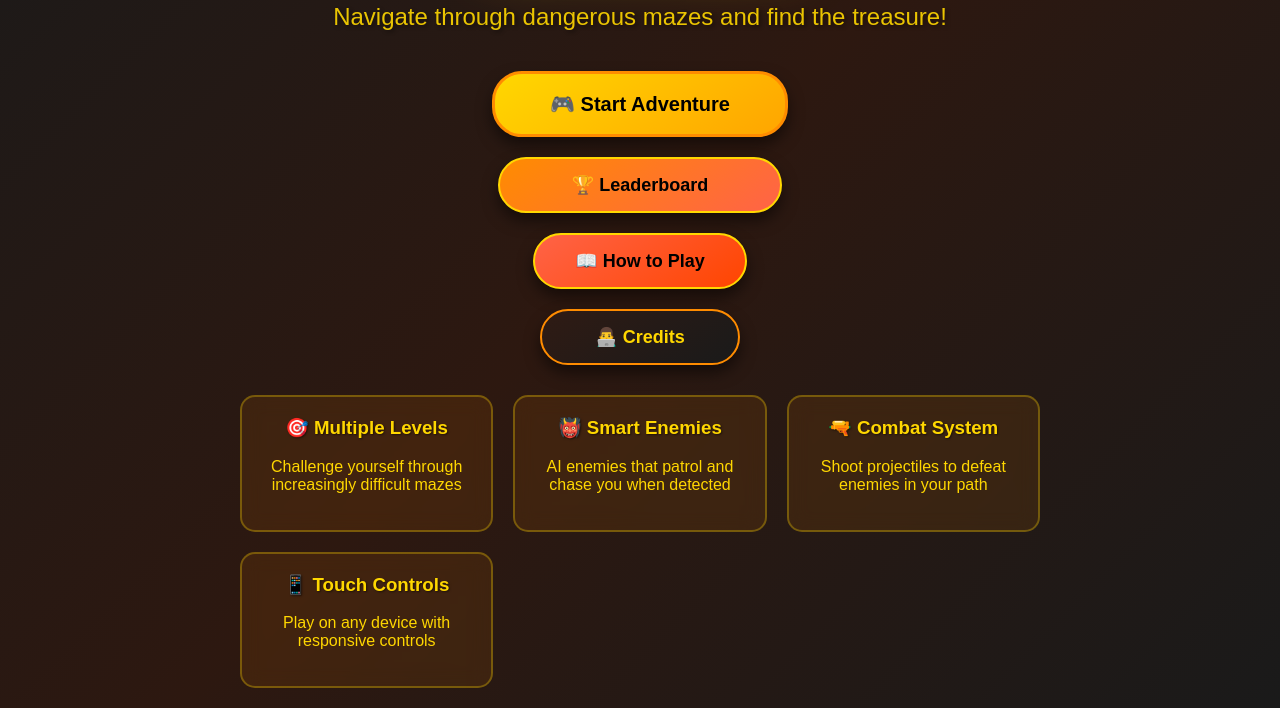
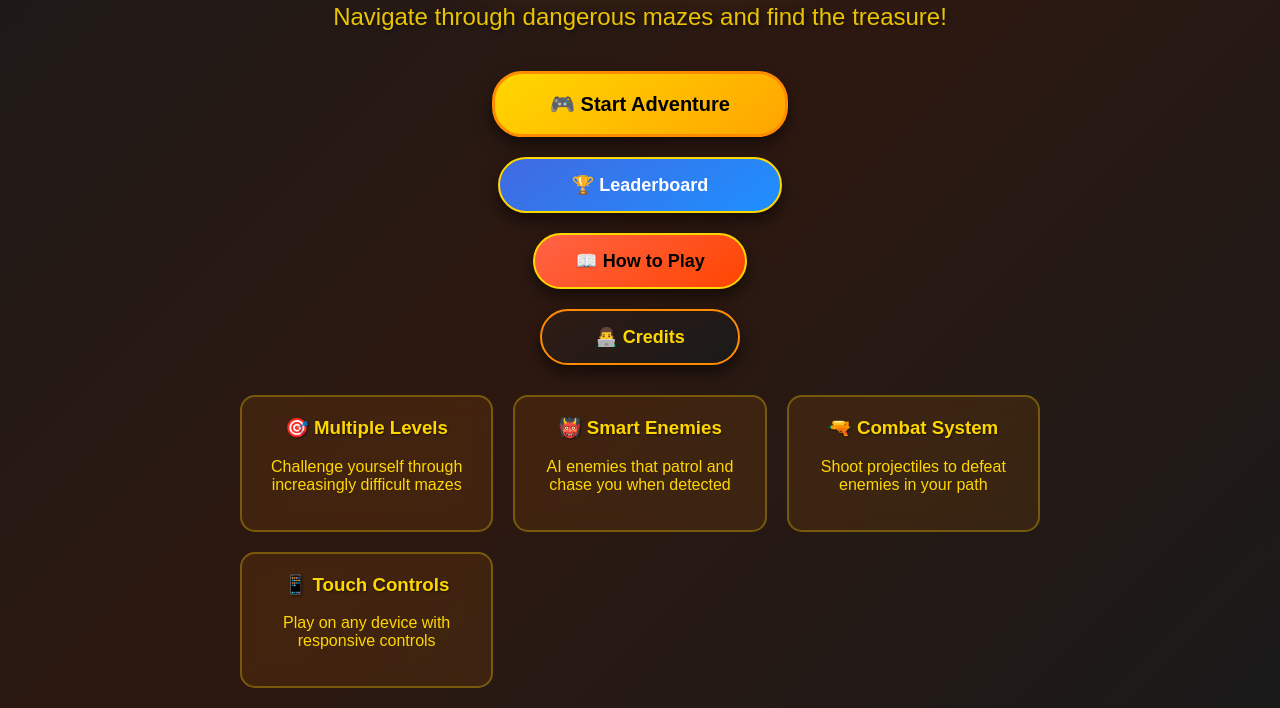
Before and after one commit to rhapy01/Sign-Maze-Hunter, a website: page mainmenu.html in a window 1280 px wide. Shown: the part 233-941 px from the top of the page. Drawn offline with Linux system fonts and the light colour scheme.

Commit message:
Add proper styling for leaderboard button to ensure visibility

```diff
--- a/mainmenu.html
+++ b/mainmenu.html
@@ -115,6 +115,17 @@
       color: #FFA500;
     }
 
+    .menu-btn.leaderboard-btn {
+      background: linear-gradient(145deg, #4169E1, #1E90FF);
+      border: 2px solid #FFD700;
+      color: #FFFFFF;
+    }
+
+    .menu-btn.leaderboard-btn:hover {
+      background: linear-gradient(145deg, #1E90FF, #4169E1);
+      box-shadow: 0 15px 25px rgba(65, 105, 225, 0.5);
+    }
+
     .game-features {
       display: grid;
       grid-template-columns: repeat(auto-fit, minmax(200px, 1fr));
```
